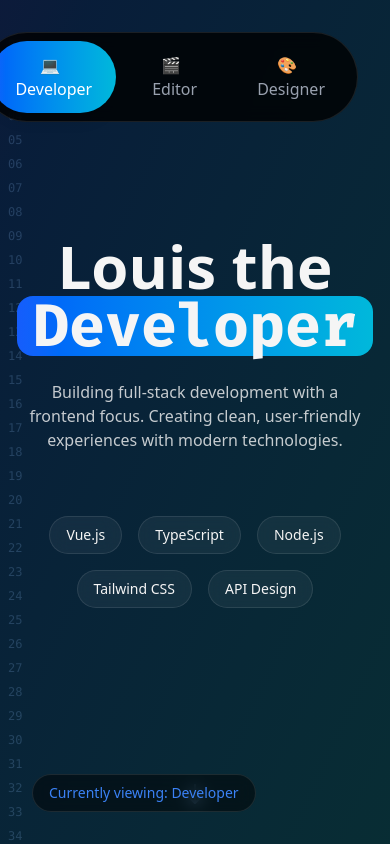
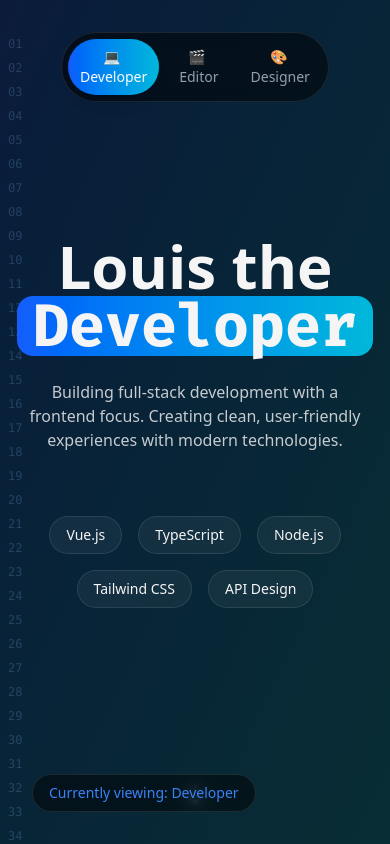
Before and after one commit to LouisLP/persona-portfolio, a Vue app: page /developer in a window 390 px wide. Shown: the top 844 px of the page. Built offline with nearby package versions, Linux system fonts and the light colour scheme.

Commit message:
Adjusted button sizing off screen sizes

```diff
--- a/src/components/PersonaSwitcher.vue
+++ b/src/components/PersonaSwitcher.vue
@@ -12,21 +12,26 @@ const switchPersona = async (persona: PersonaType) => {
 </script>
 
 <template>
-  <div class="fixed top-8 right-8 z-50">
-    <div class="flex gap-3 rounded-full border border-white/10 bg-black/80 p-2 backdrop-blur-sm">
+  <div
+    class="fixed top-8 left-1/2 z-50 -translate-x-1/2 transform lg:right-8 lg:left-auto lg:translate-x-0"
+  >
+    <div
+      class="flex gap-2 rounded-full border border-white/10 bg-black/50 p-1.5 backdrop-blur-sm lg:gap-3 lg:p-2"
+    >
       <button
         v-for="persona in personaStore.allPersonas"
         :key="persona.type"
         @click="switchPersona(persona.type)"
         :class="[
-          'cursor-pointer rounded-full px-6 py-3 font-medium transition-all duration-100',
+          'cursor-pointer rounded-full font-medium transition-all duration-100',
           'hover:scale-105 active:scale-95',
+          'px-3 py-2 text-sm lg:px-6 lg:py-3 lg:text-base',
           personaStore.currentPersona === persona.type
             ? `bg-gradient-to-r ${personaStore.theme.gradient} text-white shadow-lg`
             : 'text-gray-400 hover:bg-white/5 hover:text-white',
         ]"
       >
-        <span class="mr-2">{{ persona.icon }}</span>
+        <span class="mr-1 lg:mr-2">{{ persona.icon }}</span>
         <span>{{ persona.label }}</span>
       </button>
     </div>
```
